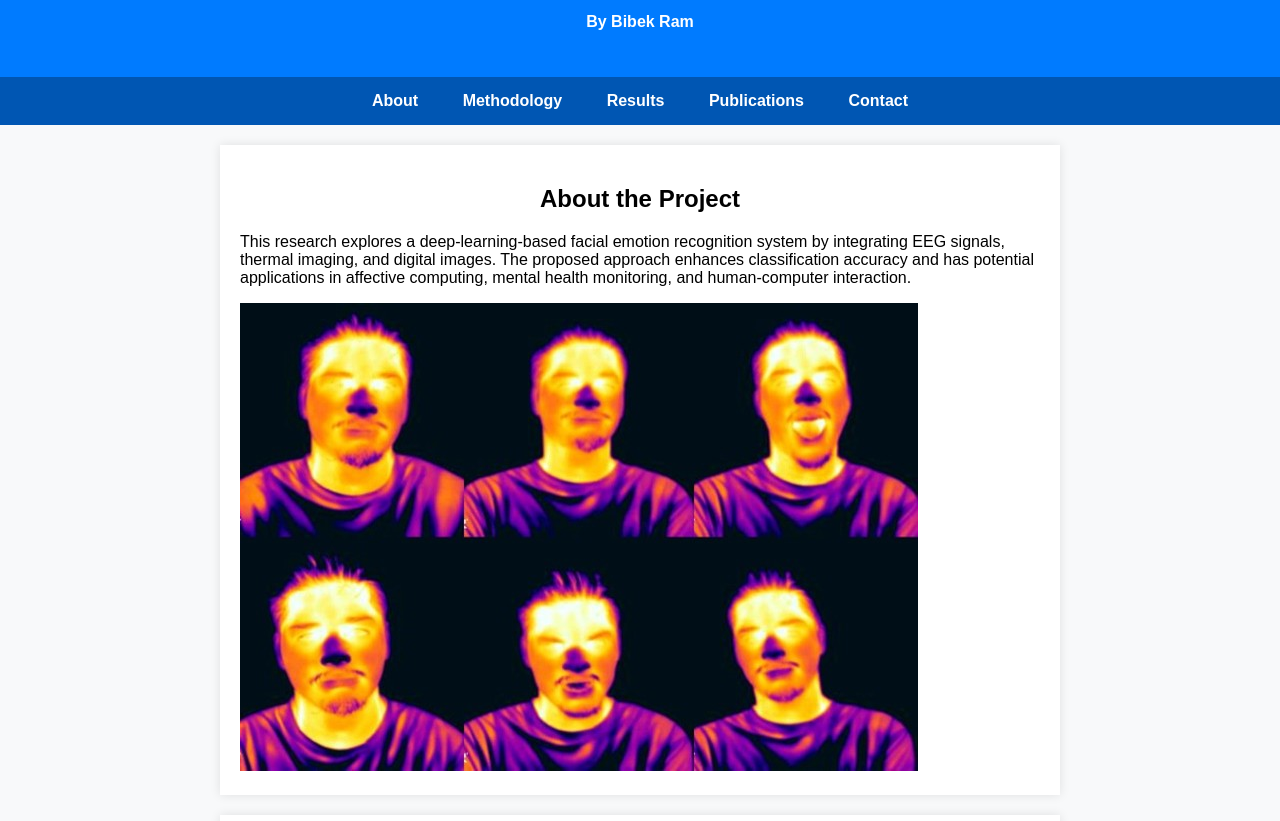
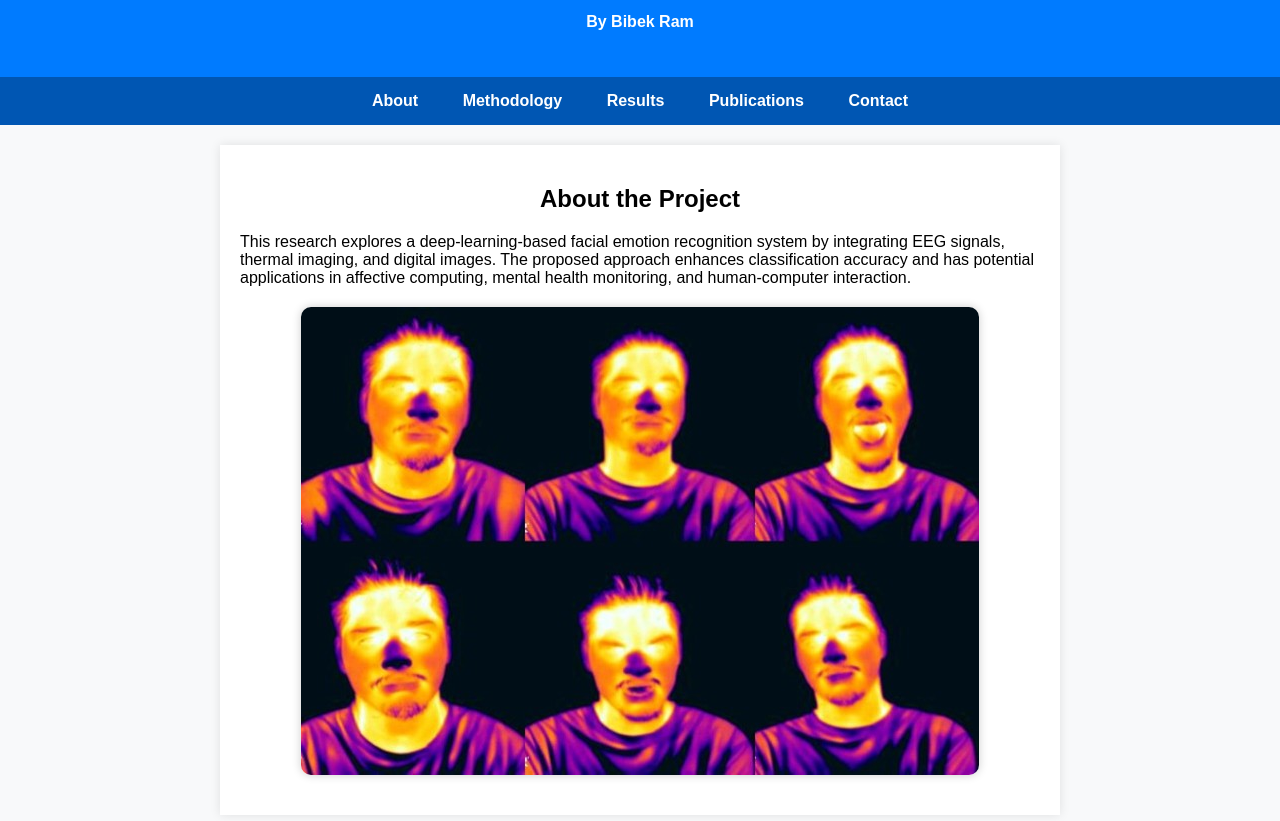
Before and after one commit to Bibekram4113/Multimodal-Emotion-Recognition-portfolio, a plain HTML site: page index.html in a window 1280 px wide. Shown: the part 131-952 px from the top of the page. Drawn offline with Linux system fonts and the light colour scheme.

Commit message:
styles.css

```diff
--- a/styles.css
+++ b/styles.css
@@ -42,6 +42,15 @@ section {
     margin-top: 20px;
 }
 
+.image-center {
+    display: block;
+    max-width: 100%;
+    height: auto;
+    margin: 20px auto;
+    border-radius: 10px;
+    box-shadow: 0px 0px 10px rgba(0,0,0,0.2);
+}
+
 a {
     color: #007bff;
     text-decoration: none;
```
